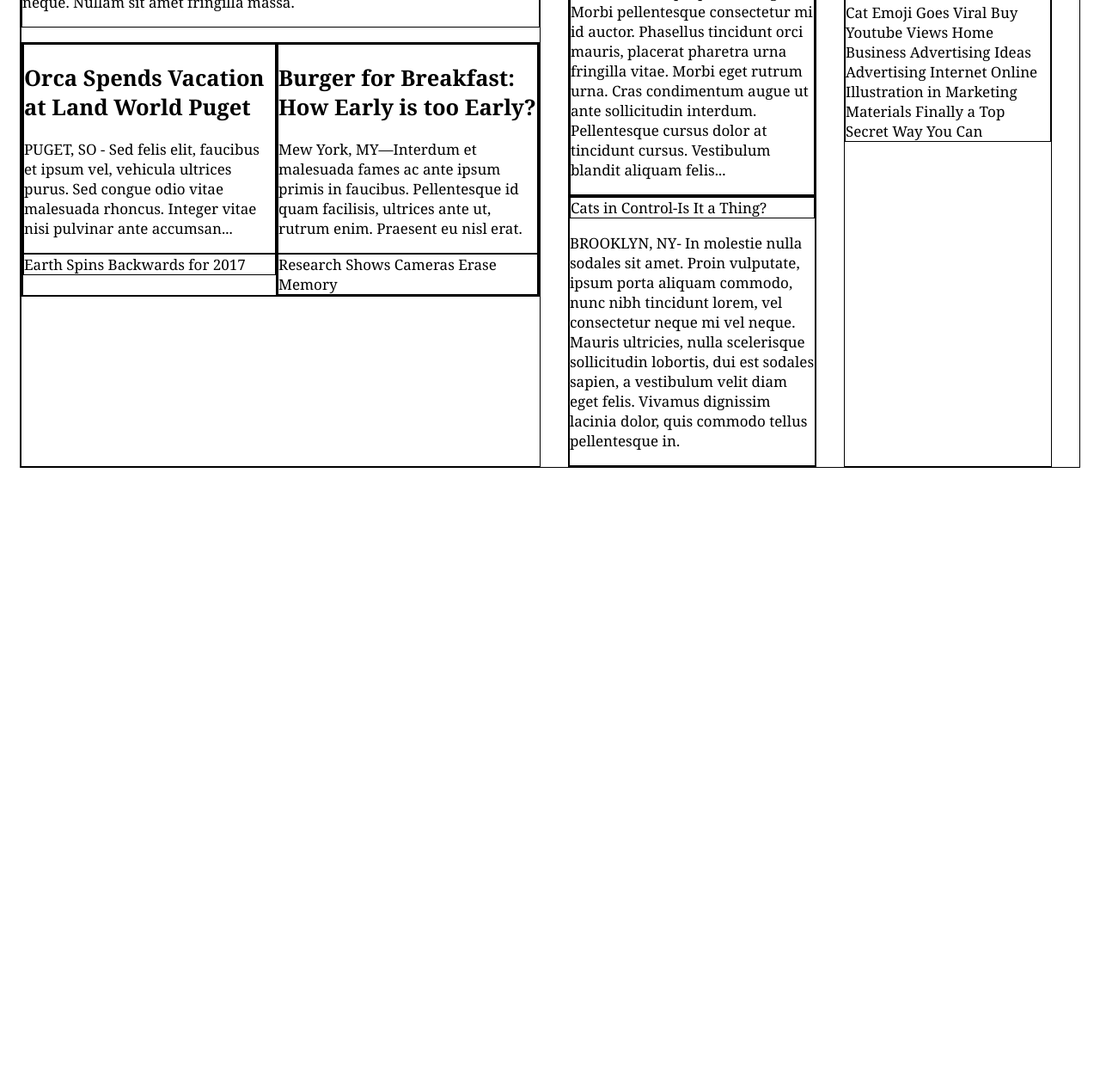
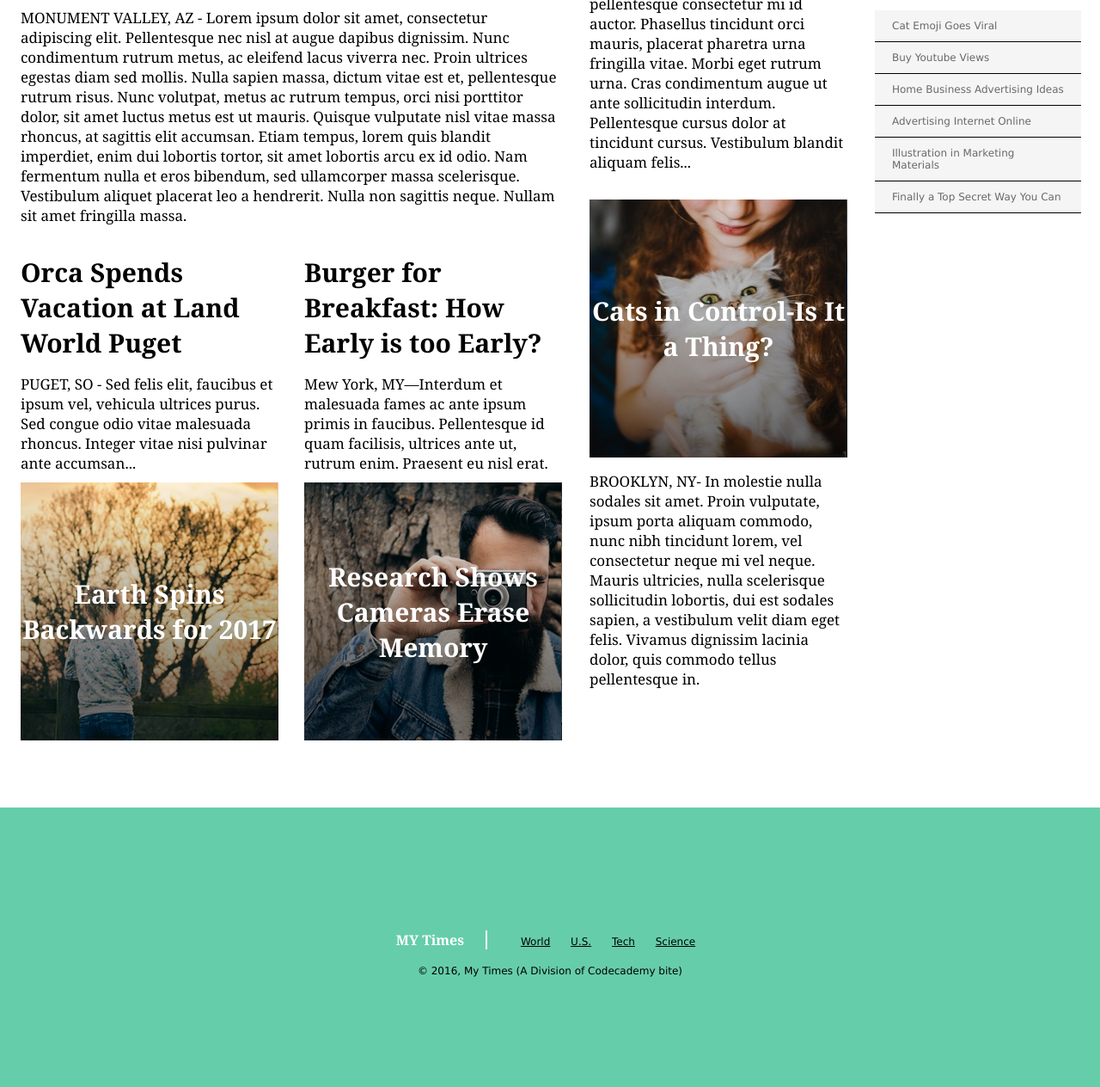
Before and after one commit to giliuslukas/1-15-17-My-Times, a plain HTML site: page index.html in a window 1280 px wide. Shown: the part 423-1687 px from the top of the page at 86% size. Before the commit the page ends 1045 px from the top, so only its background shows below. Drawn offline with Linux system fonts and the light colour scheme.

Commit message:
Finished final revision of the code

```diff
--- a/index.html
+++ b/index.html
@@ -103,6 +103,19 @@
 
     <!-- Footer -->
 
+  <footer>
+    <div class="info">
+      <span class="title">MY Times</span>
+      <nav>
+        <span><a href="#">World</a></span>
+        <span><a href="#">U.S.</a></span>
+        <span><a href="#">Tech</a></span>
+        <span><a href="#">Science</a></span>
+      </nav>
     </div>
-  </body>
+    <div class="copyright">
+      © 2016, My Times (A Division of Codecademy bite)
+    </div>
+  </footer>
+</body>
 </html>
--- a/resources/css/style.css
+++ b/resources/css/style.css
@@ -11,13 +11,16 @@ a {
   color: black;
 }
 
+h2 {
+  margin-top: 0;
+  margin-bottom: 0;
+  font-size: 30px;
+  font-weight: bold;
+}
+
 nav span {
   display: inline-block;
   padding: 20px 10px;
-}
-
-div {
-  border: 1px solid black;
 }
 
 /* Universal Styles - News Stories */
@@ -26,6 +29,32 @@ div {
   display: flex;
   justify-content: space-between;
   margin-top: 17px;
+}
+
+.stories .text-content {
+  height: 250px;
+}
+
+.story {
+  display: flex;
+  flex-direction: column;
+  width: 300px;
+}
+
+.narrative {
+  margin-top: 16px;
+}
+
+.image-content {
+  display: flex;
+  flex-direction: column;
+  justify-content: center;
+  height: 300px;
+  margin-top: 15px;
+  font-weight: bold;
+  font-size: 30px;
+  color: white;
+  text-align: center;
 }
 
 /* Header */
@@ -86,10 +115,34 @@ header nav {
   width: 630px;
 }
 
+.lead-story .image-content {
+  background-image: url("../images/img-story-main.png");
+  width: 630px;
+  margin-top: 0;
+  text-align: left;
+  font-size: 40px;
+}
+
+.lead-story .image-content span {
+  margin-left: 20px;
+}
+
+.fall-cancelled.image-content {
+  background-image: url("../images/img-story-2.png");
+}
+
+.pop-culture.image-content {
+  background-image: url("../images/img-story-3.png");
+}
+
 /* Second News Column */
 
 .column.medium {
   width: 300px;
+}
+
+.cat-ceo.image-content {
+  background-image: url("../images/img-story-1.png");
 }
 
 /* Third News Column */
@@ -97,3 +150,58 @@ header nav {
 .column.small {
   width: 240px;
 }
+
+img.cookie {
+  height: 240px;
+}
+
+.news-bites h3 {
+  margin-bottom: 41px;
+  font-size: 16px;
+  font-weight: bold;
+  text-align: center;
+}
+
+.news-bites .bite {
+  display: block;
+  padding: 11px 20px;
+  border-bottom: 1px solid black;
+  background-color: whitesmoke;
+  font-family: "Verdana", sans-serif;
+  font-size: 12px;
+  color: dimgray;
+}
+
+.bite span {
+  padding-left: 11px;
+}
+
+/* Footer */
+
+footer {
+  display: flex;
+  align-items: center;
+  justify-content: center;
+  flex-direction: column;
+  width: 100%;
+  height: 325px;
+  background-color: mediumaquamarine;
+  margin: auto;
+  font-family: "Verdana", sans-serif;
+  font-size: 12px;
+}
+
+footer .title {
+  display: inline-block;
+  padding-right: 25px;
+  border-right: 2px solid white;
+  font-family: "Georgia", serif;
+  font-size: 16px;
+  font-weight: bold;
+  color: white;
+}
+
+footer nav {
+  display: inline-block;
+  padding-left: 25px;
+}
```
